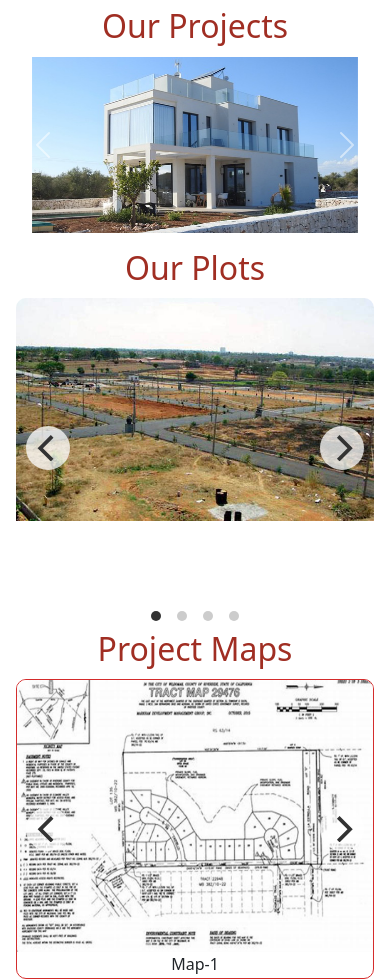
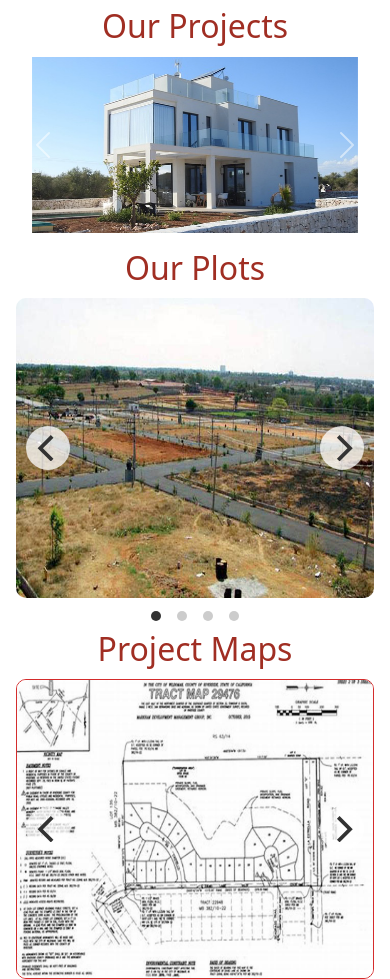
Before and after one commit to kumarrajusahu/sdm3_infra, a plain HTML site: page index.html in a window 390 px wide. Shown: the part 1317-2296 px from the top of the page. Drawn offline with nearby package versions, Linux system fonts and the light colour scheme.

Commit message:
Update style.css

```diff
--- a/style.css
+++ b/style.css
@@ -158,6 +158,7 @@ body {
 
   .cell img{
     width: 100%;
+    height: 19em;
   }
 
 
```
